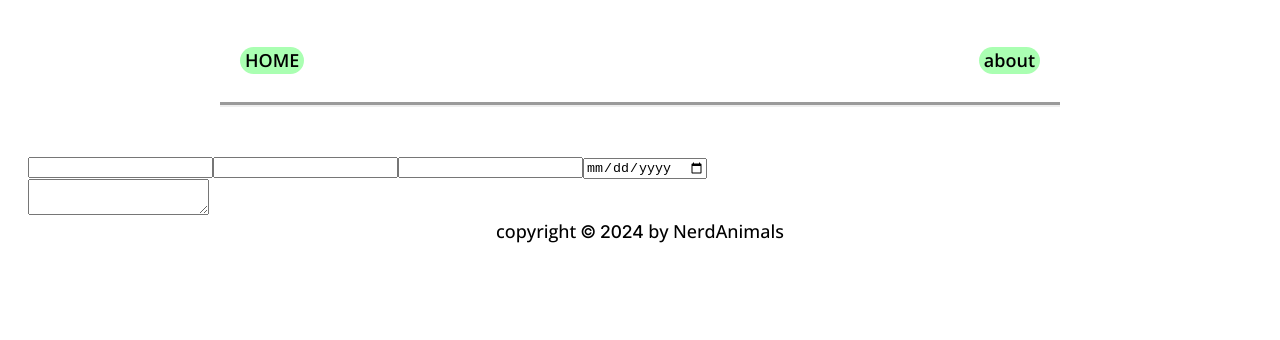
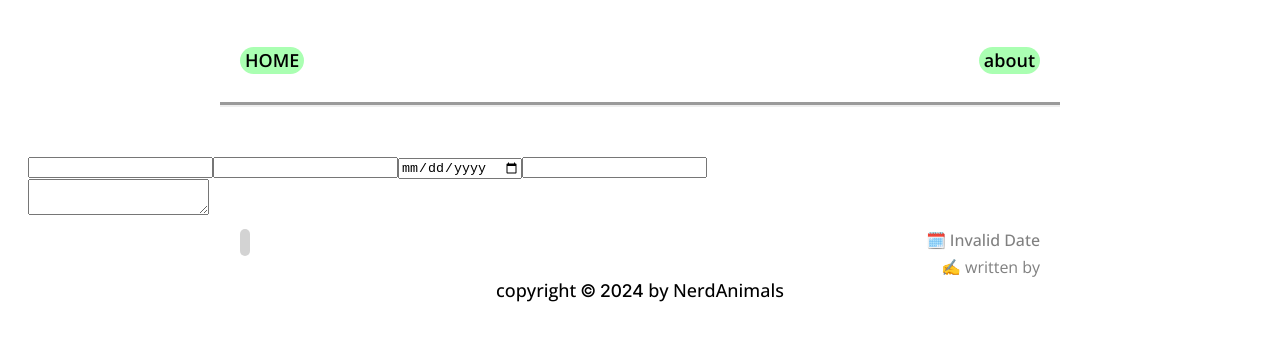
Before and after one commit to nerd-animals/na-log-engine, a Next.js app: page /write in a window 1280 px wide. Shown: the top 340 px of the page. Built offline with nearby package versions, Linux system fonts and the light colour scheme.

Commit message:
feat: show preview through 'postdisplay'

```diff
--- a/app/_components/PostDisplay.tsx
+++ b/app/_components/PostDisplay.tsx
@@ -1,3 +1,23 @@
-export default function PostDisplay (){
-    return ()
+export default function PostDisplay({ post }: any) {
+  return (
+    <div className="post-wrapper">
+      <div className="post-title">{post.title}</div>
+      <div className="post-info">
+        <div className="post-tag">{post.tags}</div>
+        <div className="post-date">
+          🗓️{' '}
+          {new Date(post.date).toLocaleDateString('en-us', {
+            year: 'numeric',
+            month: 'long',
+            day: '2-digit',
+            weekday: 'short',
+          })}
+        </div>
+      </div>
+      <div className="post-author">
+        ✍️ written by <strong>{post.author}</strong>
+      </div>
+      <div className="post-content">{post.content}</div>
+    </div>
+  );
 }
--- a/app/write/page.tsx
+++ b/app/write/page.tsx
@@ -1,6 +1,7 @@
 'use client';
 
 import { useState } from 'react';
+import PostDisplay from 'app/_components/PostDisplay';
 
 export default function Write() {
   const [post, setPost] = useState({
@@ -20,15 +21,17 @@ export default function Write() {
 
   return (
     <div className="write-wrapper">
-      <div className="front-matter">
-        <input className="title" type="text" onChange={onChangeInputPost} />
-        <input className="author" type="text" onChange={onChangeInputPost} />
-        <input className="tags" type="text" onChange={onChangeInputPost} />
-        <input className="date" type="date" onChange={onChangeInputPost} />
+      <div className="write-editor">
+        <div className="front-matter">
+          <input className="title" type="text" onChange={onChangeInputPost} />
+          <input className="tags" type="text" onChange={onChangeInputPost} />
+          <input className="date" type="date" onChange={onChangeInputPost} />
+          <input className="author" type="text" onChange={onChangeInputPost} />
+        </div>
+        <textarea className="content" onChange={onChangeInputPost} />
       </div>
-      <div className="input-wrapper">
-        <textarea className="content" onChange={onChangeInputPost} />
-        <div className="preview">{post.content}</div>
+      <div className="write-preview">
+        <PostDisplay post={post} />
       </div>
     </div>
   );
```
